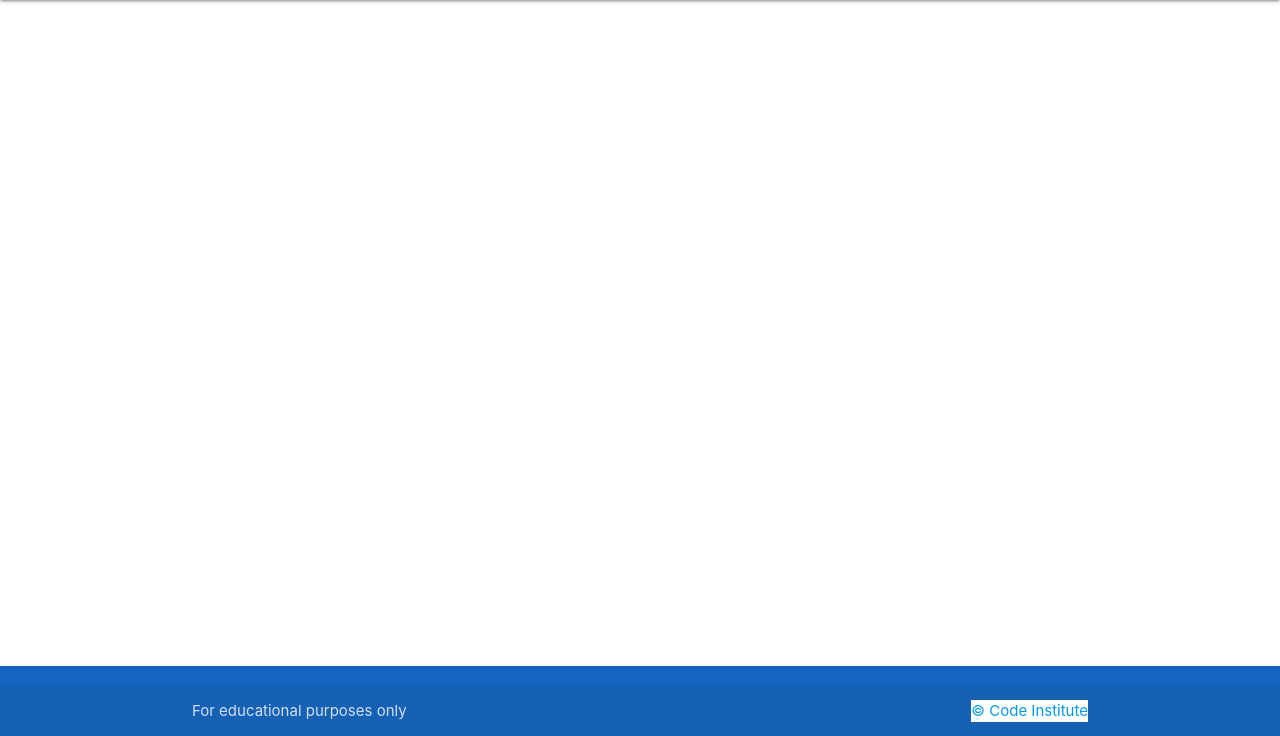
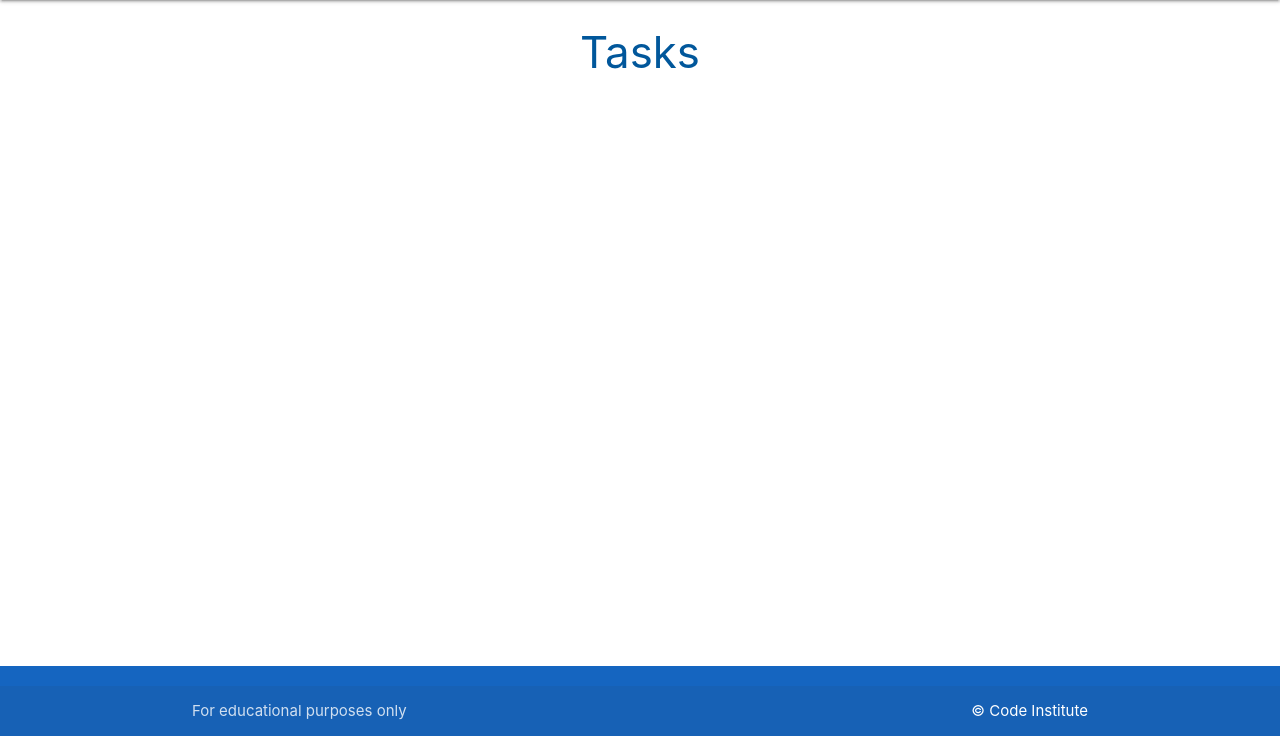
Before and after one commit to KateMcGuane/task-manager-flask-sqlalchemy, a Flask app: page / in a window 1280 px wide. Shown: the part 64-800 px from the top of the page. Run offline with Flask 2, Linux system fonts and the light colour scheme.

Commit message:
Update the rendered template to be 'tasks.html' instead

```diff
--- a/taskmanager/routes.py
+++ b/taskmanager/routes.py
@@ -5,4 +5,4 @@ from taskmanager.models import Category, Task
 
 @app.route("/")
 def home():
-    return render_template("base.html")
+    return render_template("tasks.html")
--- a/taskmanager/templates/base.html
+++ b/taskmanager/templates/base.html
@@ -43,7 +43,7 @@
         <div class="footer-copyright">
             <div class="container">
                 For educational purposes only
-                <a class="white right" href="https://codeinstitute.net" target="_blank">&copy; Code Institute</a>
+                <a class="white-text right" href="https://codeinstitute.net" target="_blank">&copy; Code Institute</a>
             </div>
         </div>
     </footer>
--- a/taskmanager/templates/tasks.html
+++ b/taskmanager/templates/tasks.html
@@ -1,6 +1,6 @@
 {% extends "base.html" %}
 {% block content %}
 
-<h3 class="light-blue-text tex-darken-4 center-align">Tasks</h3>
+<h3 class="light-blue-text text-darken-4 center-align">Tasks</h3>
 
 {% endblock %}
```
